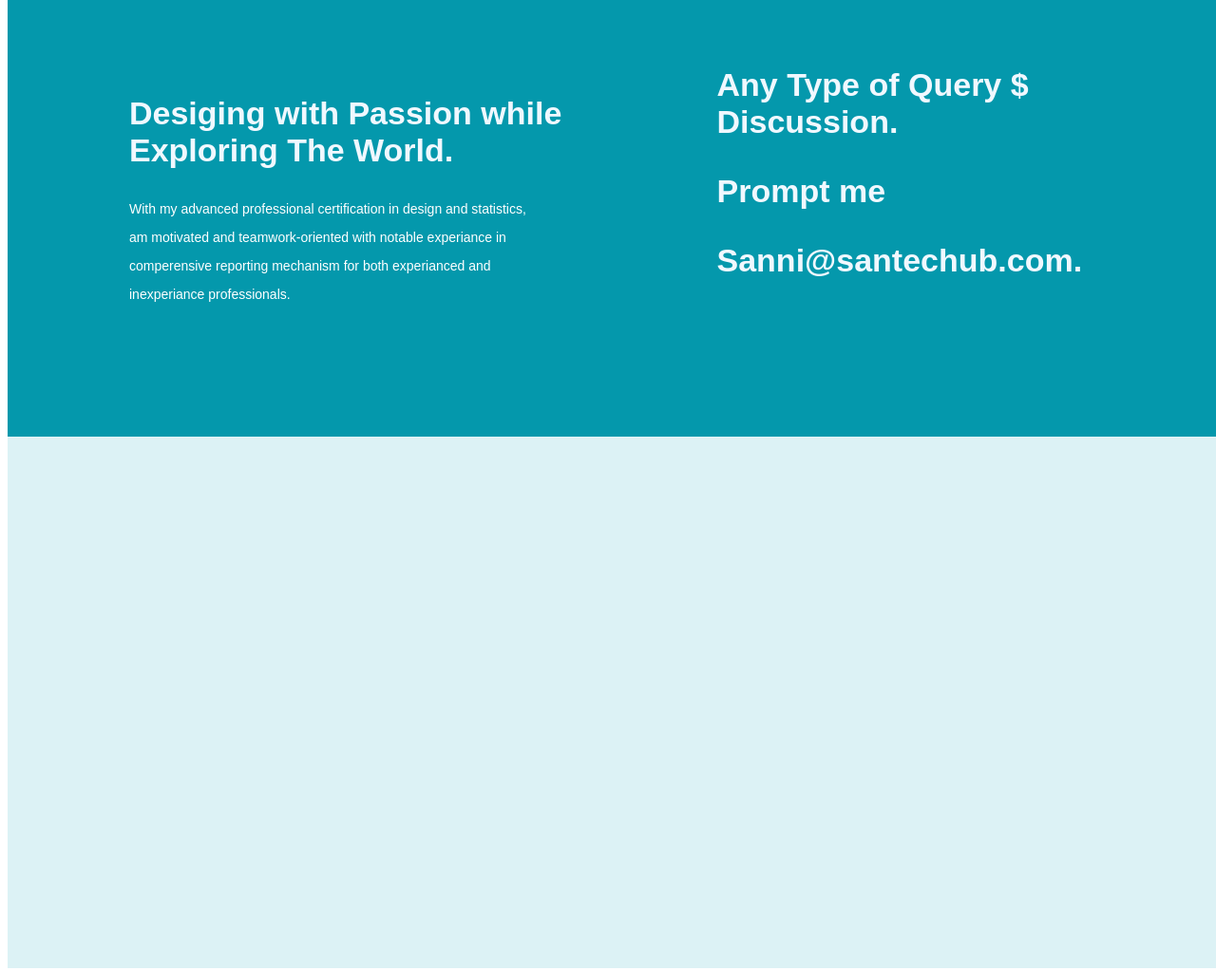
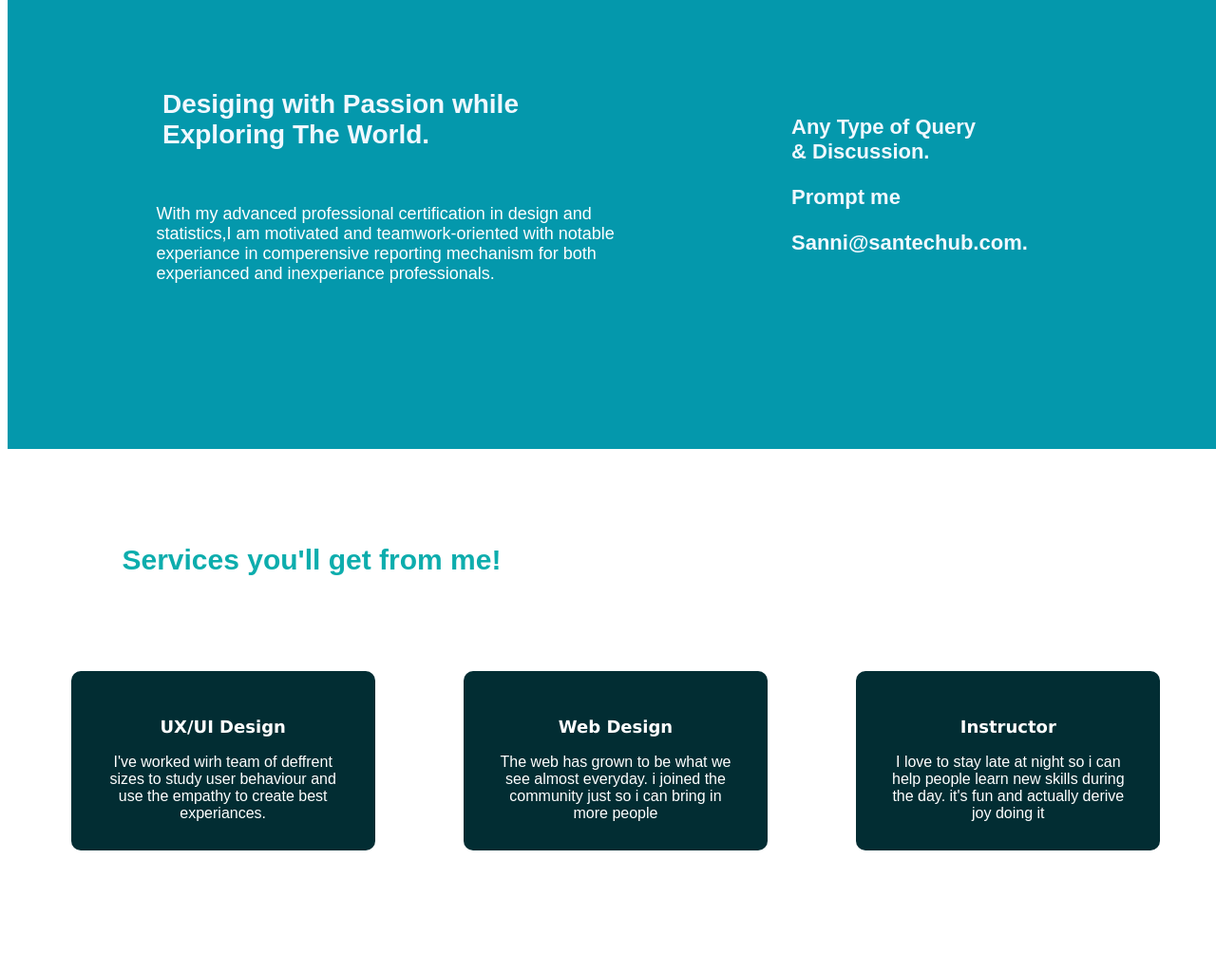
Before and after one commit to SantecHub/td-project4-css-basics, a plain HTML site: page index.html in a window 1280 px wide. Shown: the part 600-1623 px from the top of the page at 95% size. Drawn offline with Linux system fonts and the light colour scheme.

Commit message:
progressing

```diff
--- a/contactstyle.css
+++ /dev/null
@@ -1,25 +0,0 @@
-.contact-container{
-    height: calc(100% - 5rem - 4rem);
-}
-
-.contact-wrapper{
-    height: 100%;
-}
-.contact-img{
-    width: 10%;
-    padding: 1rem;
-    height: 20%;
-
-    background-size: 50px;
-}
-.image-wrapper{
-    height: 70%;
-    }
-.contact-wrapper{
-    background: url(assets/img/contactus.jpg);
-    background-position: 0 0;
-    background-repeat: no-repeat;
-    height: 100vh;
-    image-orientation: flip;
-
-}
--- a/index.html
+++ b/index.html
@@ -4,7 +4,7 @@
     <meta charset="UTF-8" />
     <meta name="viewport" content="width=device-width, initial-scale=1.0" />
     <meta http-equiv="X-UA-Compatible" content="ie=edge" />
-    <link rel="stylesheet" href="base.css">
+    <link rel="stylesheet" href="media.css">
     <link rel="stylesheet" href="style.css" />
     <link rel="stylesheet" href="aboutbase.css">
     <link rel="stylesheet" href="contactbase.css">
@@ -35,16 +35,18 @@
     <div>
     <div class="content">
 
+        <div>
+          <p class="bold">Desiging with Passion while Exploring The World. </p>
 
-        <div>
-          <p class="bold">Desiging with Passion while Exploring The World.</p>
-         <p>With my advanced professional certification in design and statistics,</p>
-         <p>am motivated and teamwork-oriented with notable experiance in </p>
-         <p>comperensive reporting mechanism for both experianced and</p>
-          <p> inexperiance professionals.</p>
+          <p class="bold2"> With my advanced professional certification in design and statistics,I
+              am  motivated and teamwork-oriented with notable experiance in
+              comperensive reporting mechanism for both experianced and
+              inexperiance professionals.
+          </p>
+
         </div>
 
-        <div class="bold">Any Type of Query $
+        <div class="bold3">Any Type of Query &
           Discussion.
           <p>Prompt me</p>
           <p>Sanni@santechub.com.</p>
@@ -56,13 +58,37 @@
     </div>
 
     <div>
-      <div class="contact-wrapper">
+
+      <h2>Services you'll get from me!</h2>
+      <div class="flex-container">
+
+        <div class="box">
+          <p class="heading">UX/UI Design</p>
+          I've worked wirh team of deffrent sizes to study
+          user behaviour and use the empathy to create best experiances.
+        </div>
+        <div class="box">
+          <p class="heading"> Web Design</p>
+          The web has grown to be what we see almost everyday.
+          i joined the community just so i can bring in more people
+        </div>
+        <div class="box">
+          <p class="heading">Instructor</p>
+
+          I love to stay late at night so i can help people learn
+          new skills during the day. it's fun and actually derive joy doing it
+        </div>
 
 
 
       </div>
   </div>
   </main>
+
+  <div class="bottom-page">
+    <p> Prompt me at:</p>
+    <p>Sanni@SantecHub.com</p>
+  </div>
   <footer>
     <p>Santech</p>
     <p>Copyright &copy;2021</p>
--- a/base.css
+++ b/media.css
@@ -2,12 +2,12 @@
 
 @media screen and (min-width: 768px){
     .home-nav ul{
-        width: 25%;
+        width: 80%;
     }
 }
 
 @media screen and (min-width: 1200px){
     .home-nav ul{
-        width: 20%;
+        width: 40%;
     }
 }
--- a/style.css
+++ b/style.css
@@ -68,6 +68,8 @@ body{
     justify-content: space-between;
     align-items: center;
     padding: 50px;
+
+
 }
 
 img{
@@ -95,6 +97,8 @@ img{
     margin-bottom: 2%;
 }
 
+
+
 .content{
     background-color: rgb(4, 152, 172);
     display: flex;
@@ -107,21 +111,76 @@ img{
     font-size: 14px;
     margin-left: 0%;
 
+}
+
+
+.bold{ color: aliceblue;font-size: 28px;
+    font-family: Arial, Helvetica, sans-serif;
+    font-weight:bold;
+    max-width: 500px;
+    margin-left: auto;
+    margin-right: auto;
+}
+
+.bold2{
+    max-width: 570px;
+    font-size: 18px;
+    padding: 5%;
 
 
 }
-.bold{ color: aliceblue;font-size: 34px;
+
+.bold3{color: aliceblue;font-size: 22px;
     font-family: Arial, Helvetica, sans-serif;
     font-weight:bold;
+    max-width: 200px;
+    margin-left: auto;
+    margin-right: auto;
+
+}
+h2{
+    font-size: 30px;
+    margin-left: 7.6ex;
+    margin-top: 100px;
+    margin-bottom: 80px;
+    color: rgb(13, 173, 173);
+}
+
+
+.flex-container{
+    display: flex;
+    justify-content: space-between;
+    align-items: center;
+   padding: 20px;
+  text-align:center;
+
+
+}
+.box {
+
+    background-color: rgb(2, 45, 51);
+    border-left: 50px;
+    border-radius: 10px;
+    font-size: 16px;
+    max-width: 320px;
+    margin-left: auto;
+    margin-right: auto;
+    color: white ;
+    text-align: center;
+   padding: 30px 30px;
 
 }
 
+.heading{
+    font-size: 18px;
+    font-family: 'Lucida Sans', 'Lucida Sans Regular', 'Lucida Grande', 'Lucida Sans Unicode', Geneva, Verdana, sans-serif;
+    font-weight: bold;
+}
 
-.contact-wrapper{
-    display: flex;
-    flex-direction: column;
-    align-items: center;
-    justify-content: center;
-    height: 70vh;
-    background-color: rgb(220, 242, 245);
+.bottom-page{
+     font-size: 20px;
+     font-weight: bold;
+     text-align: center;
+     margin-top: 300px;
+     background-color:rgb(13, 173, 173) ;
 }
```
